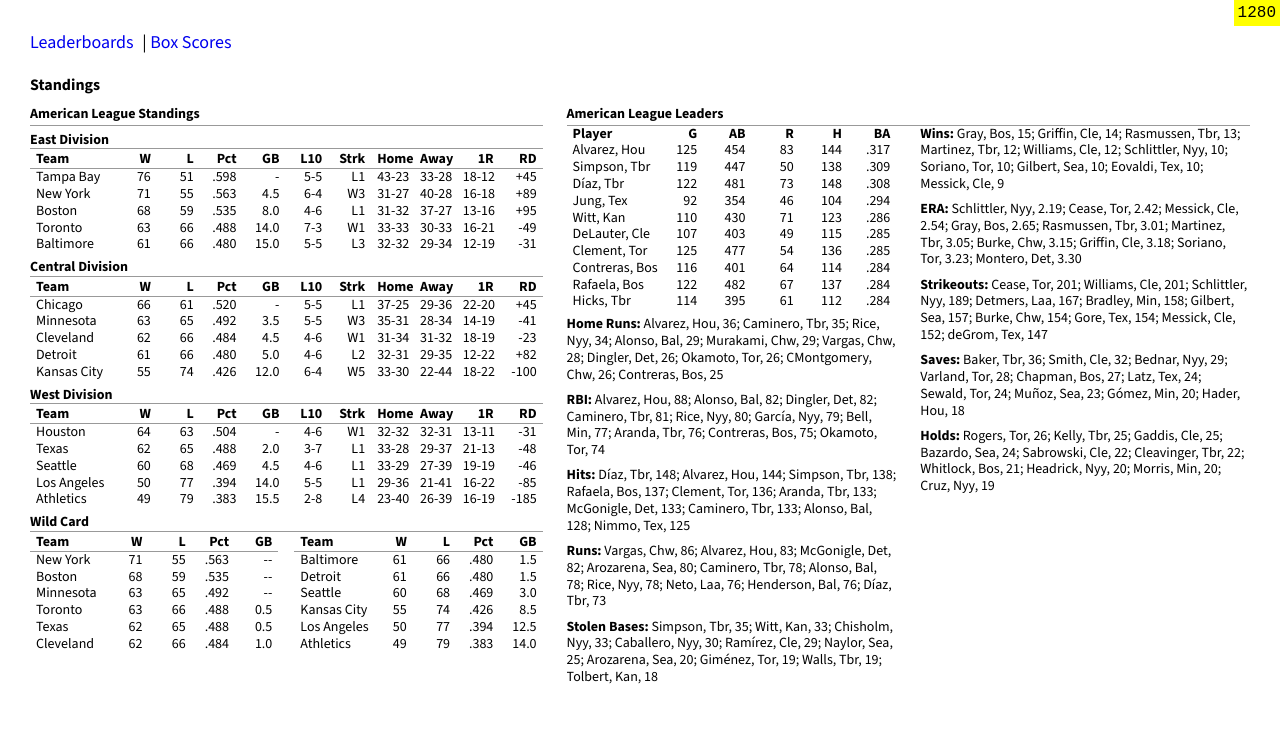
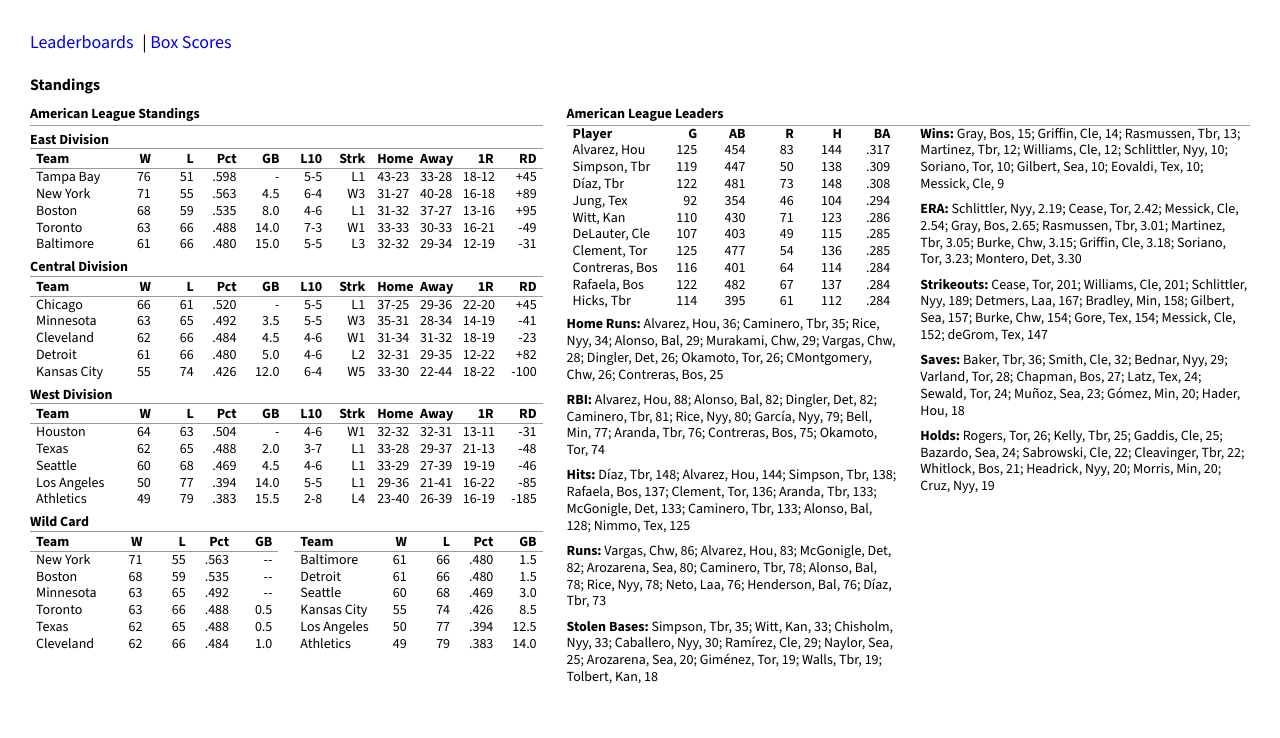
Before and after one commit to ryanmccrystal/baseball-stats, a plain HTML site: page boxscores.html in a window 1280 px wide. Shown: the top 738 px of the page. Drawn offline with nearby package versions, Linux system fonts and the light colour scheme.

Commit message:
Update boxscores.html

```diff
--- a/boxscores.html
+++ b/boxscores.html
@@ -1515,14 +1515,5 @@ fetch("./boxscore_details.json")
 
 </script>
 
-<script>
-document.body.insertAdjacentHTML(
-  "afterbegin",
-  "<div style='position:fixed;top:0;right:0;background:yellow;padding:4px;font:16px monospace;z-index:9999'>" +
-  window.innerWidth +
-  "</div>"
-);
-</script>
-
 </body>
 </html>
```
